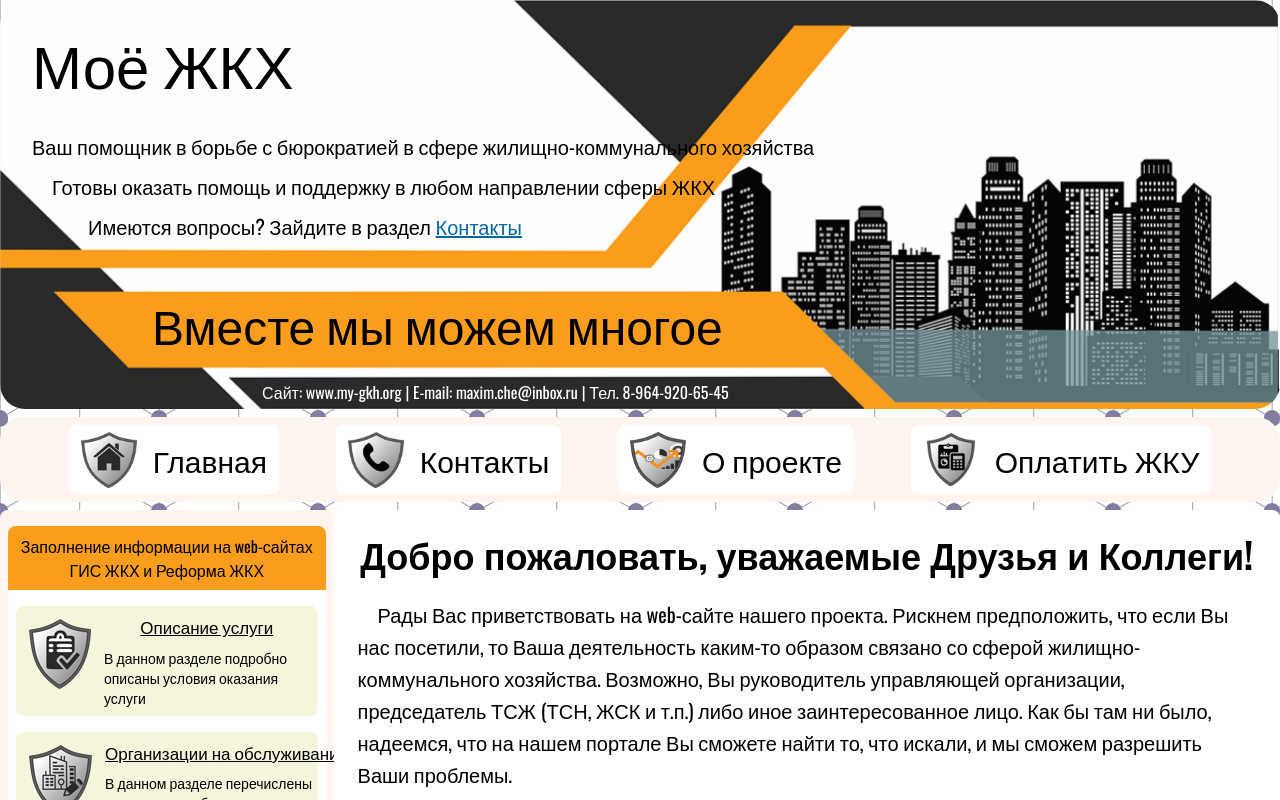
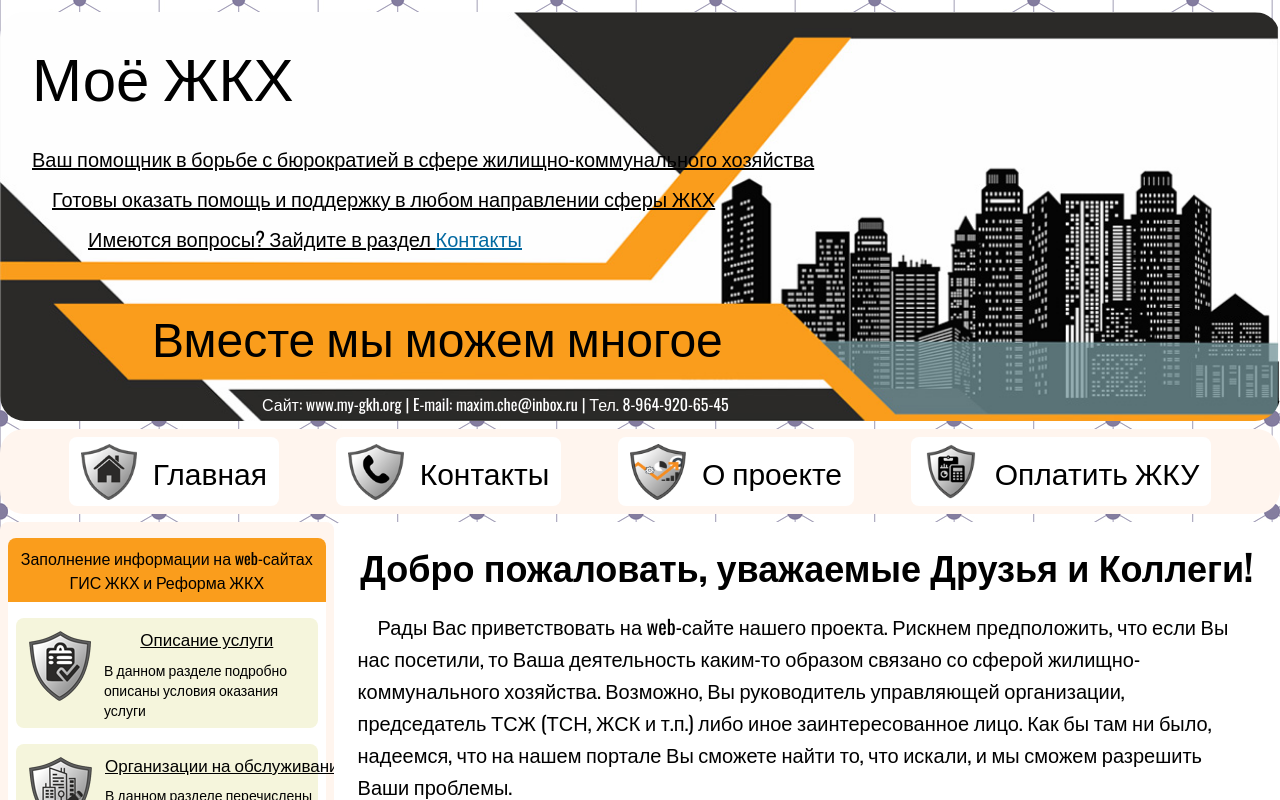
Before and after one commit to mentor-FE/my-gkh, a Next.js app: page / in a window 1280 px wide. Shown: the top 800 px of the page. Built offline with nearby package versions, Linux system fonts and the light colour scheme.

Commit message:
fix responsive

```diff
--- a/app/layout.jsx
+++ b/app/layout.jsx
@@ -27,7 +27,7 @@ export default function RootLayout({ children }) {
             backgroundImage: `url(${bg.src})`,
           }}
         >
-          <div className='min-h-screen container mx-auto flex flex-col justify-between 2xl:px-28 '>
+          <div className='min-h-screen container mx-auto flex flex-col justify-between 2xl:px-32 pt-3 '>
             <TheHeader />
             <main className='flex-auto'>
               <div className='flex flex-col mt-2'>
--- a/components/header/HeaderDesctop.jsx
+++ b/components/header/HeaderDesctop.jsx
@@ -35,15 +35,15 @@ const HeaderDesctop = () => {
             2xl:text-xl
             '
             >
-              <p>
+              <p className="underline">
                 Ваш помощник в борьбе с бюрократией в сфере жилищно-коммунального
                 хозяйства
               </p>
-              <p className='ml-5 2xl:ml-10'>
+              <p className='ml-5 2xl:ml-10 underline'>
                 Готовы оказать помощь и поддержку в любом направлении сферы ЖКХ
               </p>
               <p
-                className='ml-10
+                className='ml-10 underline
               lg:ml-14
               2xl:ml-24
               '
@@ -59,7 +59,7 @@ const HeaderDesctop = () => {
             md:mt-[29px]
             lg:text-5xl lg:ml-[100px] lg:mt-[35px]
             xl:ml-[120px] xl:mt-[60px]
-            2xl:text-6xl 2xl:ml-[135px] 2xl:mt-[50px]
+            2xl:text-6xl 2xl:ml-[135px] 2xl:mt-[42px]
             '
             >
               <p>Вместе мы можем многое</p>
--- a/components/select/SelectApp.jsx
+++ b/components/select/SelectApp.jsx
@@ -76,7 +76,7 @@ const SelectApp = ({ handleChange, selectedEnterprise, selectedAdress }) => {
   }
 
   return (
-    <div className='grid md:grid-cols-3 md:gap-6'>
+    <div className='grid md:grid-cols-2 md:gap-6'>
       <div className=''>
         <label
           htmlFor='org1'
```
